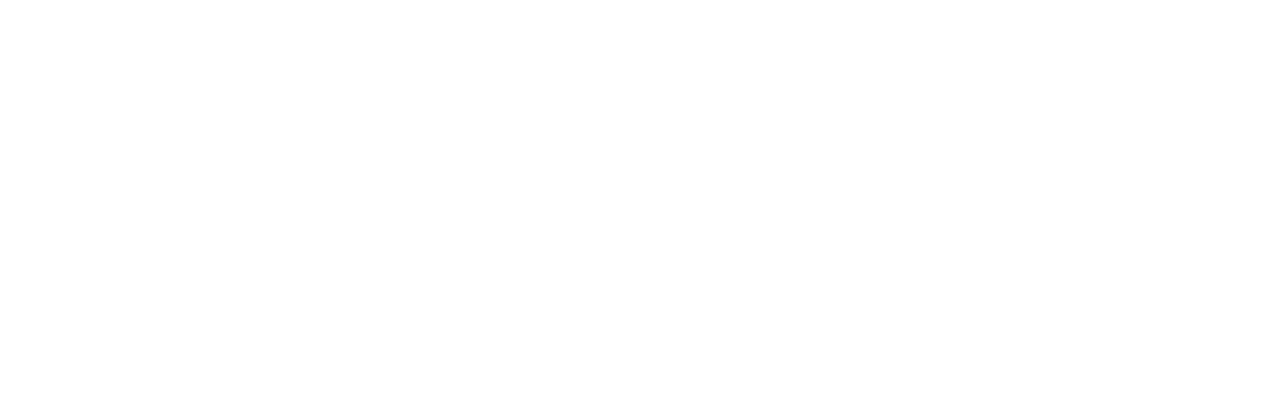
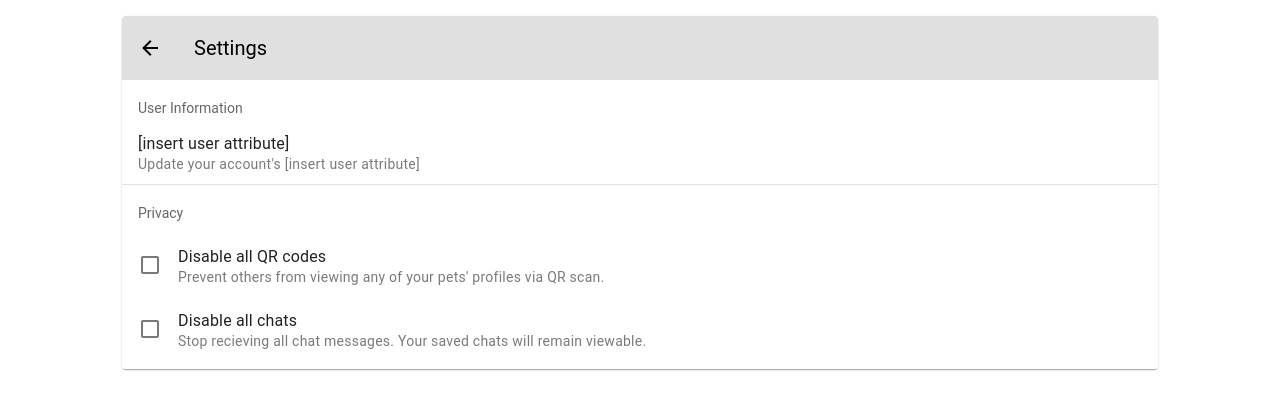
Before and after one commit to SFU-CMPT372-Team5/PetWatch, a Nuxt app: page /account-settings in a window 1280 px wide. Before the commit this address had no page. Shown: the top 410 px of the page. Built offline with nearby package versions, Linux system fonts and the light colour scheme.

Commit message:
Added account settings page

```diff
--- /dev/null
+++ b/pages/account-settings.vue
@@ -0,0 +1,89 @@
+<template>
+    <VContainer fluid>
+
+        <v-row>
+
+            <v-col cols="12" sm="10" offset-sm="1">
+
+                <v-card>
+                    <v-toolbar color="grey-lighten-2">
+
+                        <v-btn icon="mdi-arrow-left" @click="$router.go(-1)"></v-btn>
+
+                        <v-toolbar-title>Settings</v-toolbar-title>
+
+                    </v-toolbar>
+
+                    <v-list lines="one">
+
+                        <v-list-subheader>User Information</v-list-subheader>
+
+                        <!-- Use template once we know what attributes user will have -->
+                        <v-list-item :value="1" onclick="">
+
+                            <v-list-item-title>[insert user attribute]</v-list-item-title>
+
+                            <v-list-item-subtitle>
+                                Update your account's [insert user attribute]
+                            </v-list-item-subtitle>
+                        </v-list-item>
+                    </v-list>
+
+                    <v-divider></v-divider>
+
+                    <v-list lines="two" select-strategy="classic">
+
+                        <v-list-subheader>Privacy</v-list-subheader>
+
+                        <v-list-item value="DisableQR">
+
+                            <template v-slot:prepend="{ isActive }">
+
+                                <v-list-item-action start>
+
+                                    <v-checkbox-btn :model-value="isActive"></v-checkbox-btn>
+                                </v-list-item-action>
+                            </template>
+
+                            <v-list-item-title>Disable all QR codes</v-list-item-title>
+
+                            <v-list-item-subtitle>
+                                Prevent others from viewing any of your pets' profiles via QR scan.
+                            </v-list-item-subtitle>
+                        </v-list-item>
+
+                        <v-list-item value="DisableChat">
+
+                            <template v-slot:prepend="{ isActive }">
+                                <v-list-item-action start>
+
+                                    <v-checkbox-btn :model-value="isActive"></v-checkbox-btn>
+                                </v-list-item-action>
+                            </template>
+
+                            <v-list-item-title>Disable all chats</v-list-item-title>
+
+                            <v-list-item-subtitle>
+                                Stop recieving all chat messages. Your saved chats will remain viewable.
+                            </v-list-item-subtitle>
+                        </v-list-item>
+                    </v-list>
+                </v-card>
+            </v-col>
+        </v-row>
+    </VContainer>
+</template>
+
+<script lang="ts">
+export default {
+    data() {
+        return {
+
+        }
+    },
+
+    methods: {
+    }
+}
+
+</script>
--- a/pages/account.vue
+++ b/pages/account.vue
@@ -15,20 +15,12 @@
 
                             <v-spacer></v-spacer>
 
-                            <v-menu>
-                                <template v-slot:activator="{ props }">
 
-                                    <v-btn icon="mdi-dots-vertical" v-bind="props"></v-btn>
-                                </template>
 
-                                <v-list>
 
-                                    <v-list-item v-for="(item, i) in items" :key="i">
+                            <v-btn @click="openSettings">Settings</v-btn>
 
-                                        <v-list-item-title>{{ item }}</v-list-item-title>
-                                    </v-list-item>
-                                </v-list>
-                            </v-menu>
+
                         </v-card-title>
 
 
@@ -72,11 +64,11 @@
     </VSheet>
 </template>
 
-<script >
+<script lang="ts">
 export default {
     data() {
         return {
-            items: ["Settings", "Delete Account"],
+            //possible account attributes
             account: {
                 "username": "User1",
                 "password": "pass",
@@ -100,14 +92,17 @@ export default {
 
     methods: {
         //temp function to nicely display info labels from account information
-        formatLabel(string) {
+        formatLabel(string: String) {
             string = string.replace(/[A-Z]/g, letter => `_${letter.toLowerCase()}`)
             string = string.charAt(0).toUpperCase() + string.slice(1)
             string = string.replace("_", " ")
             return string
         },
-        openPetProfile(pet) {
+        openPetProfile(pet: any) {
             console.log("View", pet.name)
+        },
+        async openSettings() {
+            await navigateTo('/account-settings')
         }
     }
 }
```
